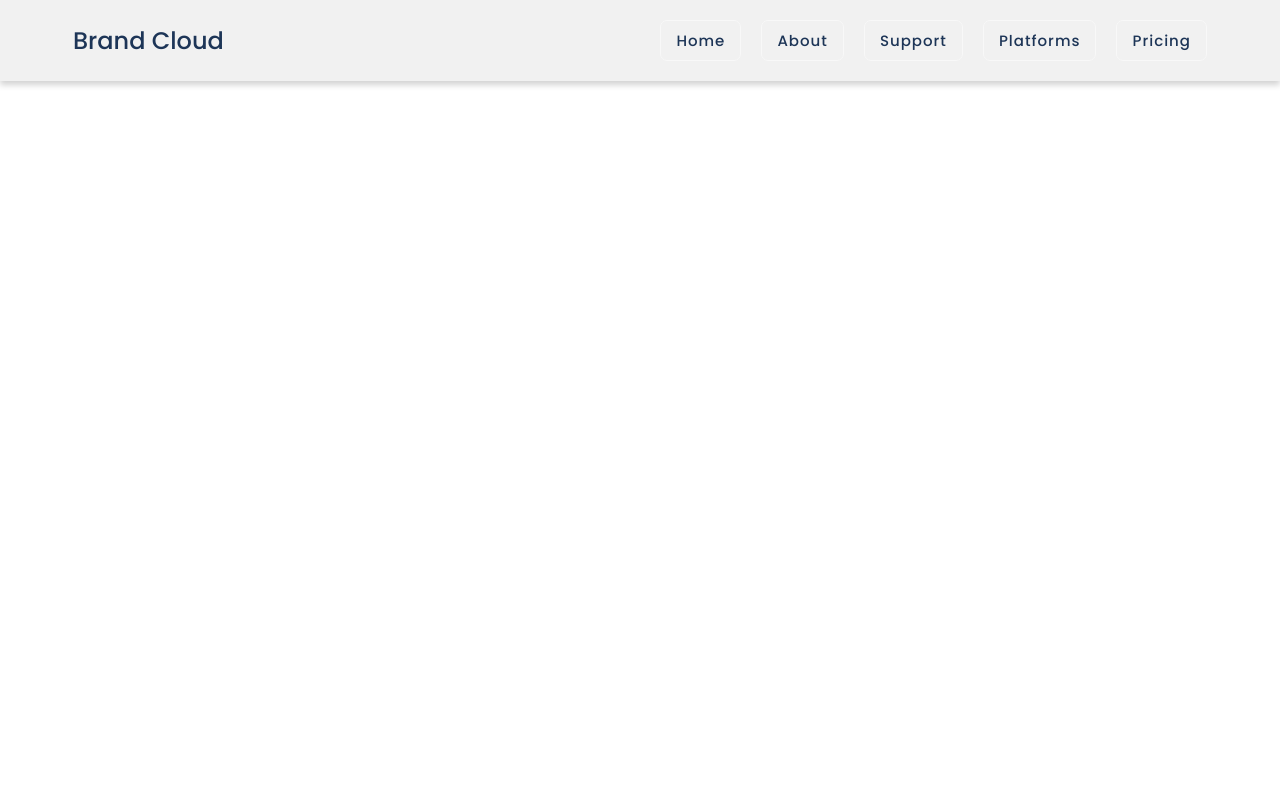
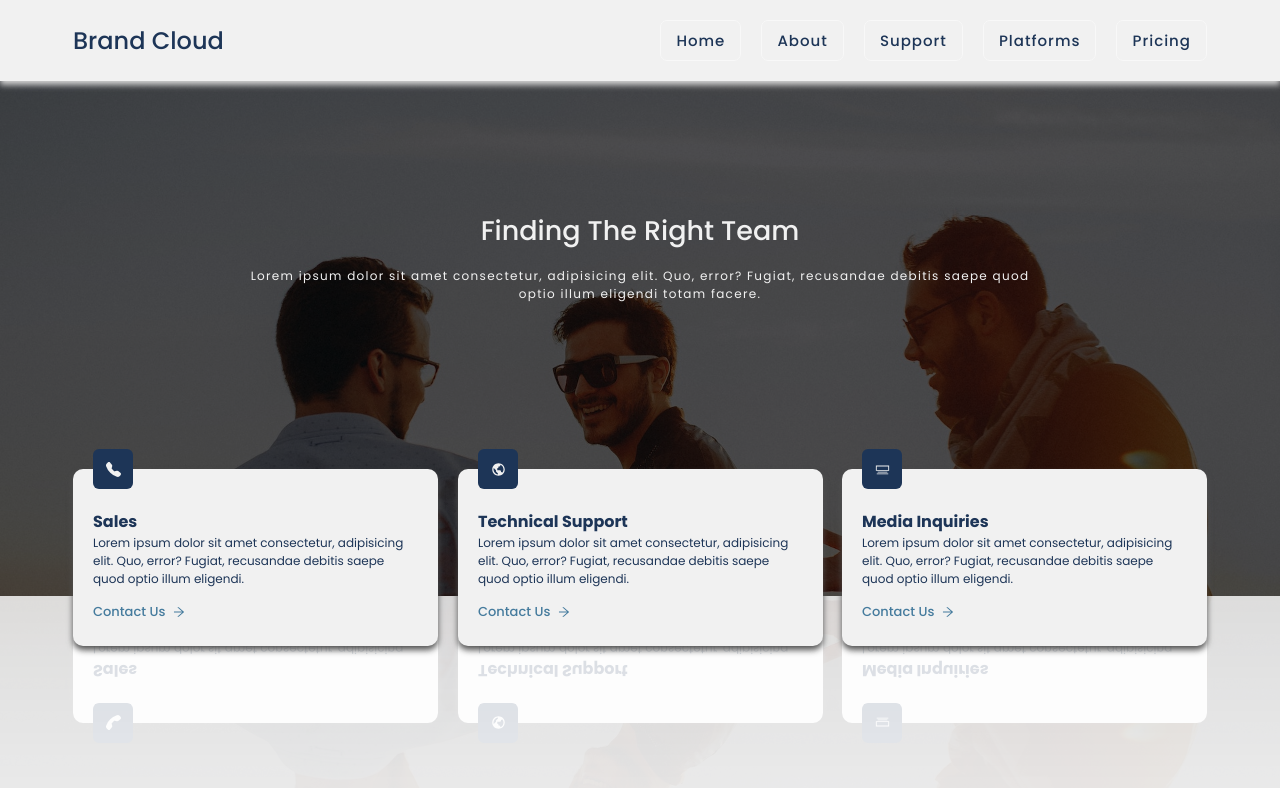
Before and after one commit to krypton225/brand-cloud-react, a React (Create React App) app: page /support in a window 1280 px wide. Shown: the top 788 px of the page. Built offline with nearby package versions, Linux system fonts and the light colour scheme.

Commit message:
ADD Support comp & EDIT in others

```diff
--- a/src/components/button/MainButton.jsx
+++ b/src/components/button/MainButton.jsx
@@ -1,11 +1,11 @@
-import React from 'react'
+import { Link } from 'react-router-dom'
 
 const MainButton = ({ text, url }) => {
     return (
         <>
-            <a href={url} className='main-btn'>{text}</a>
+            <Link to={url} className='main-btn'>{text}</Link>
         </>
     )
 }
 
-export default MainButton
+export default MainButton;
--- a/src/components/landing/Landing.jsx
+++ b/src/components/landing/Landing.jsx
@@ -1,3 +1,8 @@
+import { useEffect } from "react";
+
+import AOS from "aos";
+import "aos/dist/aos.css";
+
 import { LazyLoadImage } from "react-lazy-load-image-component";
 import 'react-lazy-load-image-component/src/effects/blur.css';
 
@@ -7,6 +12,13 @@ import MainButton from "../button/MainButton";
 import GoToTop from "../go-to-top/GoToTop";
 
 const Landing = () => {
+
+    useEffect(() => {
+        AOS.init({
+            duration: 1200,
+        });
+    }, []);
+
     return (
         <>
             <GoToTop />
@@ -19,7 +31,7 @@ const Landing = () => {
                             <h2 className="landing__intro__title">cloud management</h2>
                             <p className="landing__intro__desc-second">This is our tech brand</p>
 
-                            <MainButton text="get started" url="" />
+                            <MainButton text="get started" url="about" />
                         </div>
 
                         <div className="landing__pic">
--- a/src/components/support/Support.jsx
+++ b/src/components/support/Support.jsx
@@ -1,10 +1,55 @@
-import React from 'react'
+import { Link } from "react-router-dom";
+
+import { useEffect } from "react";
+
+import AOS from "aos";
+import "aos/dist/aos.css";
+
+import { AiOutlineArrowRight } from "react-icons/ai";
+
+import SupportCardData from "../../data/SupportCardData";
 
 const Support = () => {
+    useEffect(() => {
+        AOS.init({
+            duration: 1200,
+        });
+        AOS.refresh();
+    }, []);
+
     return (
-        <div>
-            Support
-        </div>
+        <section className="support" id="support">
+            <div className="container">
+                <div className="row">
+                    <h2 className="support__title">finding the right team</h2>
+
+                    <p className="support__desc">
+                        Lorem ipsum dolor sit amet consectetur, adipisicing elit. Quo, error? Fugiat, recusandae debitis saepe quod optio illum eligendi totam facere.
+                    </p>
+
+                    <div className="support__cards">
+                        {
+                            SupportCardData.map(({ id, itemIcon, itemTitle, itemDesc, animateName }) => (
+                                <div className="support__cards__item" key={id} data-aos={animateName} data-aos-delay={id * 205}>
+                                    <div className="support__cards__item__icon">
+                                        {itemIcon}
+                                    </div>
+
+                                    <h4 className="support__cards__item__title">{itemTitle}</h4>
+
+                                    <p className="support__cards__item__desc">{itemDesc}</p>
+
+                                    <div className="support__cards__item__btn">
+                                        <Link to="/" className="support__cards__item__btn__link">contact us</Link>
+                                        <AiOutlineArrowRight />
+                                    </div>
+                                </div>
+                            ))
+                        }
+                    </div>
+                </div>
+            </div>
+        </section>
     )
 }
 
--- /dev/null
+++ b/src/data/SupportCardData.js
@@ -0,0 +1,32 @@
+import { BsFillTelephoneFill } from "react-icons/bs";
+import { BiWorld } from "react-icons/bi";
+import { TfiLayoutMediaCenter } from "react-icons/tfi";
+
+import GenerateIDs, { insertIDIntoData } from "./GenerateIDs";
+
+const SupportCardData = [
+    {
+        itemIcon: <BsFillTelephoneFill />,
+        itemTitle: "sales",
+        itemDesc: "Lorem ipsum dolor sit amet consectetur, adipisicing elit. Quo, error? Fugiat, recusandae debitis saepe quod optio illum eligendi.",
+        animateName: "flip-down"
+    },
+    {
+        itemIcon: <BiWorld />,
+        itemTitle: "technical support",
+        itemDesc: "Lorem ipsum dolor sit amet consectetur, adipisicing elit. Quo, error? Fugiat, recusandae debitis saepe quod optio illum eligendi.",
+        animateName: "flip-down"
+    },
+    {
+        itemIcon: <TfiLayoutMediaCenter />,
+        itemTitle: "media inquiries",
+        itemDesc: "Lorem ipsum dolor sit amet consectetur, adipisicing elit. Quo, error? Fugiat, recusandae debitis saepe quod optio illum eligendi.",
+        animateName: "flip-down"
+    },
+];
+
+(() => {
+    insertIDIntoData(GenerateIDs, SupportCardData);
+})();
+
+export default SupportCardData;
--- a/src/sass/base/_mixins.scss
+++ b/src/sass/base/_mixins.scss
@@ -194,6 +194,12 @@
     box-shadow: 0px 4px 6px 0px rgb(211, 211, 211);
 }
 
+@mixin main-box-shadow-2 {
+    -webkit-box-shadow: 0px 4px 6px 0px rgb(82, 82, 82);
+    -moz-box-shadow: 0px 4px 6px 0px rgb(82, 82, 82);
+    box-shadow: 0px 4px 6px 0px rgb(82, 82, 82);
+}
+
 @mixin coloring($name, $value) {
     @if $value == "bg" {
         background-color: map-get($colors, $name);
--- a/src/sass/components/_index.scss
+++ b/src/sass/components/_index.scss
@@ -4,6 +4,8 @@
 
 @import "./about/about";
 
+@import "./support/support";
+
 @import "./go-to-top";
 
 @import "./button";
--- a/src/sass/components/about/_about.scss
+++ b/src/sass/components/about/_about.scss
@@ -3,10 +3,6 @@
     padding: calc-padding(12) 0;
     text-align: center;
     overflow: hidden;
-
-    @include breakpoint(tablet) {
-        // padding: calc-padding(17) 0;
-    }
 
     .row {
         width: 100%;
--- /dev/null
+++ b/src/sass/components/support/_support.scss
@@ -0,0 +1,146 @@
+.support {
+    width: 100vw;
+    position: absolute;
+    top: 8.1rem;
+    padding: calc-padding(13) 0 10rem;
+    text-align: center;
+    background-image: url("../../../assets/images/men.jpg");
+    background-attachment: fixed;
+    @include reset-bg;
+    z-index: 2;
+    -webkit-box-reflect: below 0 linear-gradient(transparent, rgba(241, 241, 241, 0.185));
+
+    &:before {
+        content: "";
+        width: 100%;
+        height: 100%;
+        position: absolute;
+        top: 0;
+        left: 0;
+        background-color: rgba(0, 0, 0, 0.692);
+        z-index: -1;
+    }
+
+    .row {
+        width: 100%;
+        height: 100%;
+        @include grid-columns(1);
+        place-items: center;
+        align-content: center;
+
+        @include breakpoint(tablet) {
+            align-content: stretch;
+        }
+    }
+
+    &__title {
+        text-transform: capitalize;
+        font-size: 2.7rem;
+        font-weight: 500;
+        @include coloring(custom-white, txt);
+    }
+
+    &__desc {
+        width: 70%;
+        margin-inline: auto;
+        margin-block: 1.6rem;
+        text-align: center;
+        font-size: 1.2rem;
+        font-weight: 400;
+        letter-spacing: 1.3px;
+        line-height: 1.5;
+        @include coloring(custom-white, txt);
+
+        @include breakpoint(tablet) {
+            width: 90%;
+        }
+    }
+
+    &__cards {
+        width: 100%;
+        margin-inline: auto;
+        position: relative;
+        bottom: -15rem;
+        @include grid-columns(3);
+        gap: 2rem;
+        z-index: 22;
+
+        @include breakpoint(tablet) {
+            bottom: -5rem;
+            @include grid-columns(2);
+            gap: 3rem;
+        }
+
+        @include breakpoint(mobile) {
+            @include grid-columns(1);
+            gap: 2.5rem;
+        }
+
+        &__item {
+            width: 100%;
+            position: relative;
+            border-radius: 1rem;
+            padding: calc-padding(4) 2rem 1rem;
+            @include coloring(custom-white, bg);
+            @include coloring(dark-blue, txt);
+            @include main-box-shadow-2;
+
+            @include breakpoint(tablet) {
+                padding: calc-padding(3) 1rem 1rem;
+            }
+
+            &__icon {
+                width: 4rem;
+                height: 4rem;
+                @include flex-center-row;
+                position: absolute;
+                top: -2rem;
+                left: 2rem;
+                border-radius: 0.6rem;
+                font-size: 1.5rem;
+                @include coloring(dark-blue, bg);
+                @include coloring(custom-white, txt);
+                @include transition-ease-in(transform, 0.2);
+            }
+
+            &__title {
+                text-align: start !important;
+                text-transform: capitalize;
+                font-size: 1.6rem;
+            }
+
+            &__desc {
+                text-align: start !important;
+                font-size: 1.2rem;
+            }
+
+            &__btn {
+                width: 100%;
+                display: block;
+                margin-block: 1.4rem;
+                text-align: start;
+                font-size: 1.3rem;
+                @include flex-center-row;
+                justify-content: flex-start;
+                @include coloring(light-blue, txt);
+
+                &__link {
+                    display: block;
+                    text-transform: capitalize;
+                    font-weight: 500;
+                    @include coloring(light-blue, txt);
+                }
+
+                svg {
+                    font-size: 1.4rem;
+                    display: block;
+                    margin-left: 0.7rem;
+                }
+            }
+
+            &:hover &__icon {
+                transform: rotate(15deg) scale(1.1);
+            }
+        }
+    }
+}
```
